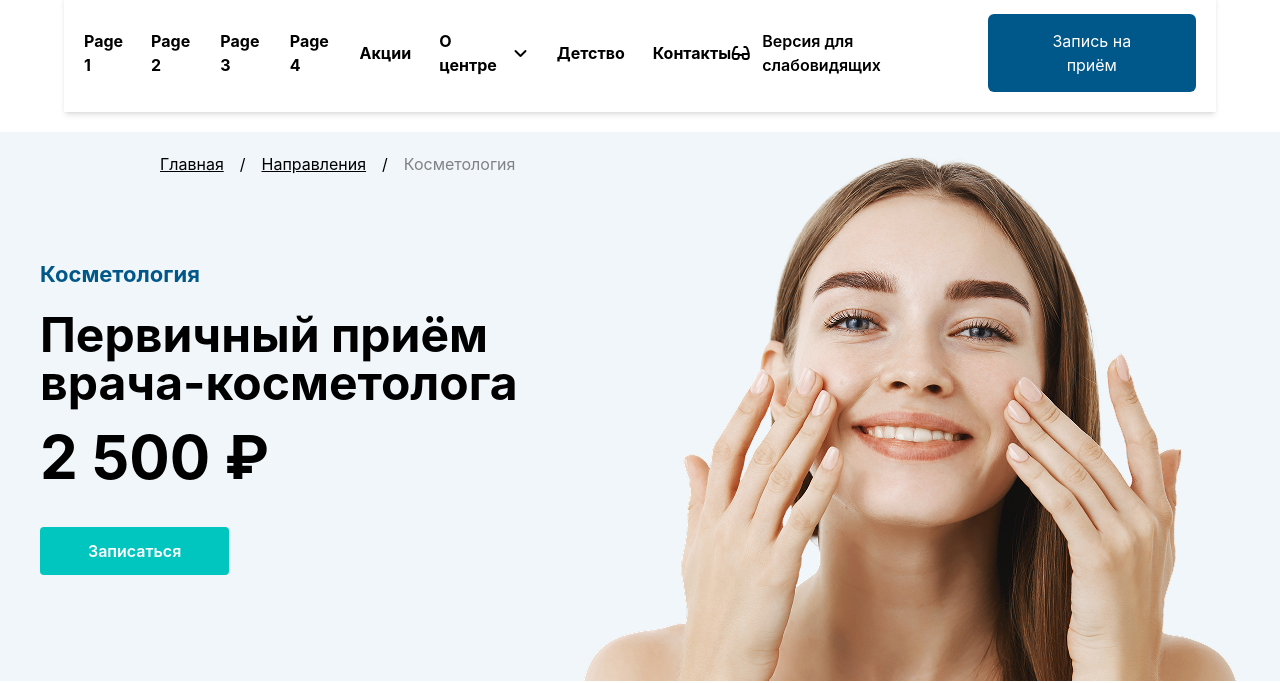
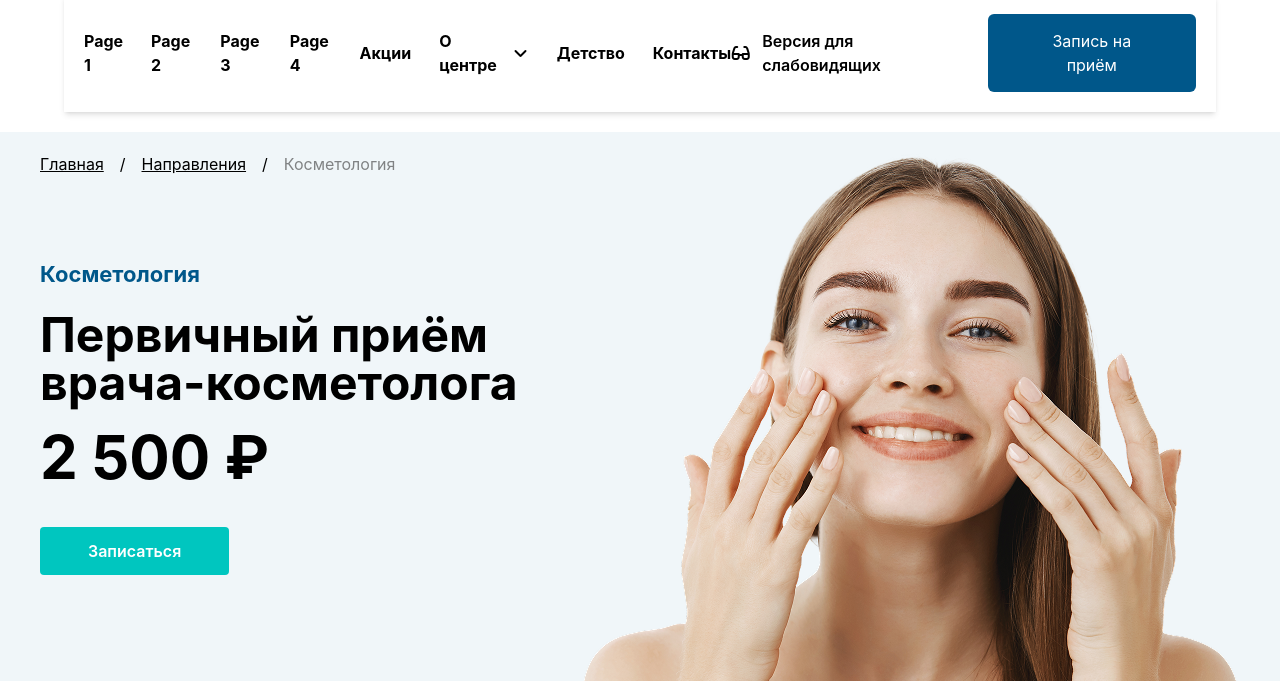
Before and after one commit to Vikingstrong/Exam-4, a website: page src/page3.html in a window 1280 px wide. Shown: the part 130-813 px from the top of the page. Drawn offline with nearby package versions, Linux system fonts and the light colour scheme; files that its build step writes are made by us from their sources.

Commit message:
Fix section 1 on page 3

```diff
--- a/src/page3.html
+++ b/src/page3.html
@@ -58,8 +58,8 @@
      </header>
 <main>
     <section class="bg-[#F0F6F9] px-5 pt-5 relative">
-        <p class="absolute lg:left-40 flex gap-4"><span class="underline">Главная</span> <span>/</span> <span class="underline">Направления</span> <span>/</span> <span class="text-[#35353599]">Косметология</span></p>
-        <div class="flex gap-5 lg:gap-0 flex-col items-center lg:flex-row lg:justify-between max-w-300 m-auto text-center lg:text-start">
+        <div class="flex gap-5 lg:gap-0 flex-col relative items-center lg:flex-row lg:justify-between max-w-300 m-auto text-center lg:text-start">
+            <p class="absolute lg:left-0 top-0 flex gap-4"><span class="underline">Главная</span> <span>/</span> <span class="underline">Направления</span> <span>/</span> <span class="text-[#35353599]">Косметология</span></p>
             <aside class="flex flex-col gap-5 items-center lg:items-start lg:pt-0 pt-12">
                 <p class="text-[22px] text-[#00578A] font-bold">Косметология</p>
                 <h1 class="text-4xl lg:text-5xl font-bold">Первичный приём врача-косметолога</h1>
```
